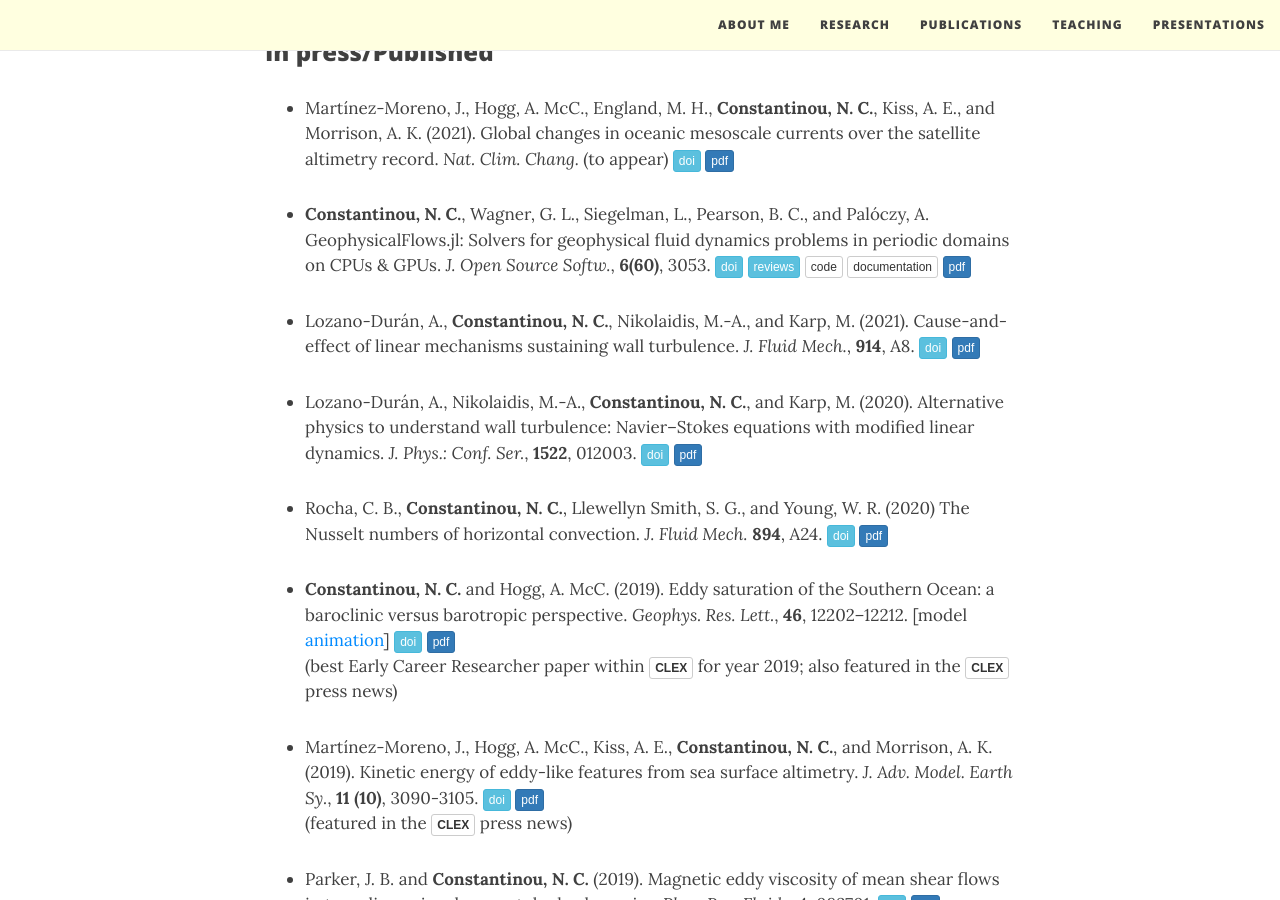
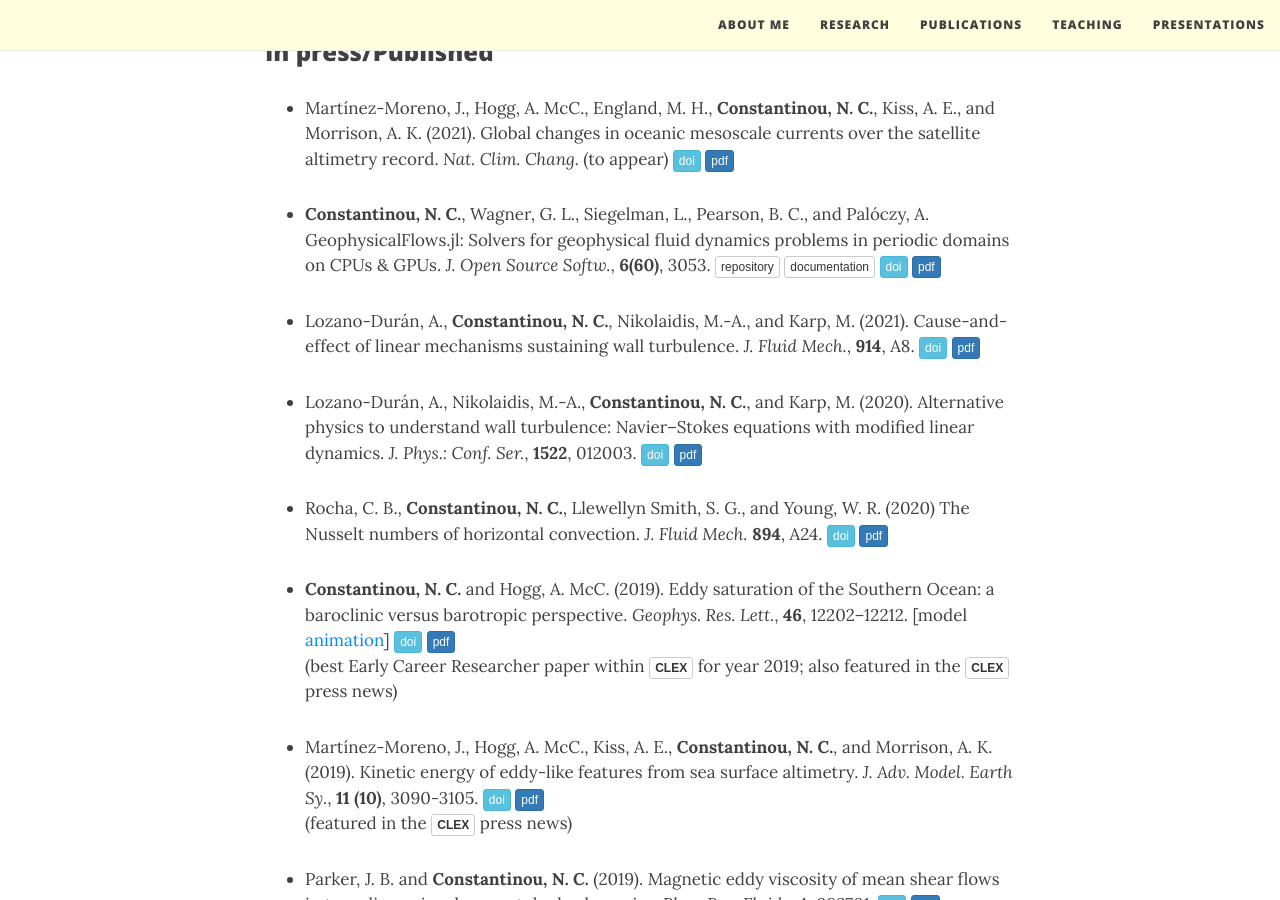
Before and after one commit to navidcy/navidcy.github.io, a Jekyll site: the page built from publications.md, in a window 1280 px wide and 900 px high, scrolled down 365 px. Built offline with Jekyll 4.4.1, drawn with Linux system fonts in a browser that asks for light colours; nearby versions of some CDN libraries; comment, search, counter and statistics services are not loaded.

Commit message:
update GF paper entry

```diff
--- a/publications.md
+++ b/publications.md
@@ -25,7 +25,7 @@
 - Martínez-Moreno, J., Hogg, A. McC., England, M. H., **Constantinou, N. C.**, Kiss, A. E., and Morrison, A. K. (2021). Global changes in oceanic mesoscale currents over the satellite altimetry record. _Nat. Clim. Chang._ (to appear) [<span class="btn btn-info btn-xs{{end}}" style="font-family:sans-serif;">doi</span>][global-eke-trends-doi]{:target="_blank"} [<span class="btn btn-primary btn-xs{{end}}" style="font-family:sans-serif;">pdf</span>][global-eke-trends] <span align="right" class='altmetric-embed' data-badge-type="2" data-condensed="true" data-hide-less-than="2" data-doi="10.1038/s41558-021-01006-9"></span> <br/>
 
 
-- **Constantinou, N. C.**, Wagner, G. L., Siegelman, L., Pearson, B. C., and Palóczy, A. GeophysicalFlows.jl: Solvers for geophysical fluid dynamics problems in periodic domains on CPUs & GPUs. _J. Open Source Softw._, **6(60)**, 3053. [<span class="btn btn-info btn-xs{{end}}" style="font-family:sans-serif;">doi</span>][geophysicalflows-doi]{:target="_blank"} [<span class="btn btn-info btn-xs{{end}}" style="font-family:sans-serif;">reviews</span>][GeophysicalFlows-JOSS-review]{:target="_blank"} [<span class="btn btn-default btn-xs{{end}}" style="font-family:sans-serif;">code</span>][GeophysicalFlows-repo]{:target="_blank"} [<span class="btn btn-default btn-xs{{end}}" style="font-family:sans-serif;">documentation</span>][GeophysicalFlows-docs]{:target="_blank"} [<span class="btn btn-primary btn-xs{{end}}" style="font-family:sans-serif;">pdf</span>][geophysicalflows] <span align="right" class='altmetric-embed' data-badge-type="2" data-condensed="true" data-hide-less-than="2" data-doi="10.21105/joss.03053"></span> <br/>
+- **Constantinou, N. C.**, Wagner, G. L., Siegelman, L., Pearson, B. C., and Palóczy, A. GeophysicalFlows.jl: Solvers for geophysical fluid dynamics problems in periodic domains on CPUs & GPUs. _J. Open Source Softw._, **6(60)**, 3053. [<span class="btn btn-default btn-xs{{end}}" style="font-family:sans-serif;">repository</span>][GeophysicalFlows-repo]{:target="_blank"} [<span class="btn btn-default btn-xs{{end}}" style="font-family:sans-serif;">documentation</span>][GeophysicalFlows-docs]{:target="_blank"} [<span class="btn btn-info btn-xs{{end}}" style="font-family:sans-serif;">doi</span>][geophysicalflows-doi]{:target="_blank"} [<span class="btn btn-primary btn-xs{{end}}" style="font-family:sans-serif;">pdf</span>][geophysicalflows] <span align="right" class='altmetric-embed' data-badge-type="2" data-condensed="true" data-hide-less-than="2" data-doi="10.21105/joss.03053"></span> <br/>
 
 
 - Lozano-Durán, A., **Constantinou, N. C.**, Nikolaidis, M.-A., and Karp, M. (2021). Cause-and-effect of linear mechanisms sustaining wall turbulence. _J. Fluid Mech._, **914**, A8. [<span class="btn btn-info btn-xs{{end}}" style="font-family:sans-serif;">doi</span>][cause-effect-linearmechanism-doi]{:target="_blank"} [<span class="btn btn-primary btn-xs{{end}}" style="font-family:sans-serif;">pdf</span>][cause-effect-linearmechanism] <span align="right" class='altmetric-embed' data-badge-type="2" data-condensed="true" data-hide-less-than="2" data-doi="10.1017/jfm.2020.902"></span> <br/>
```
